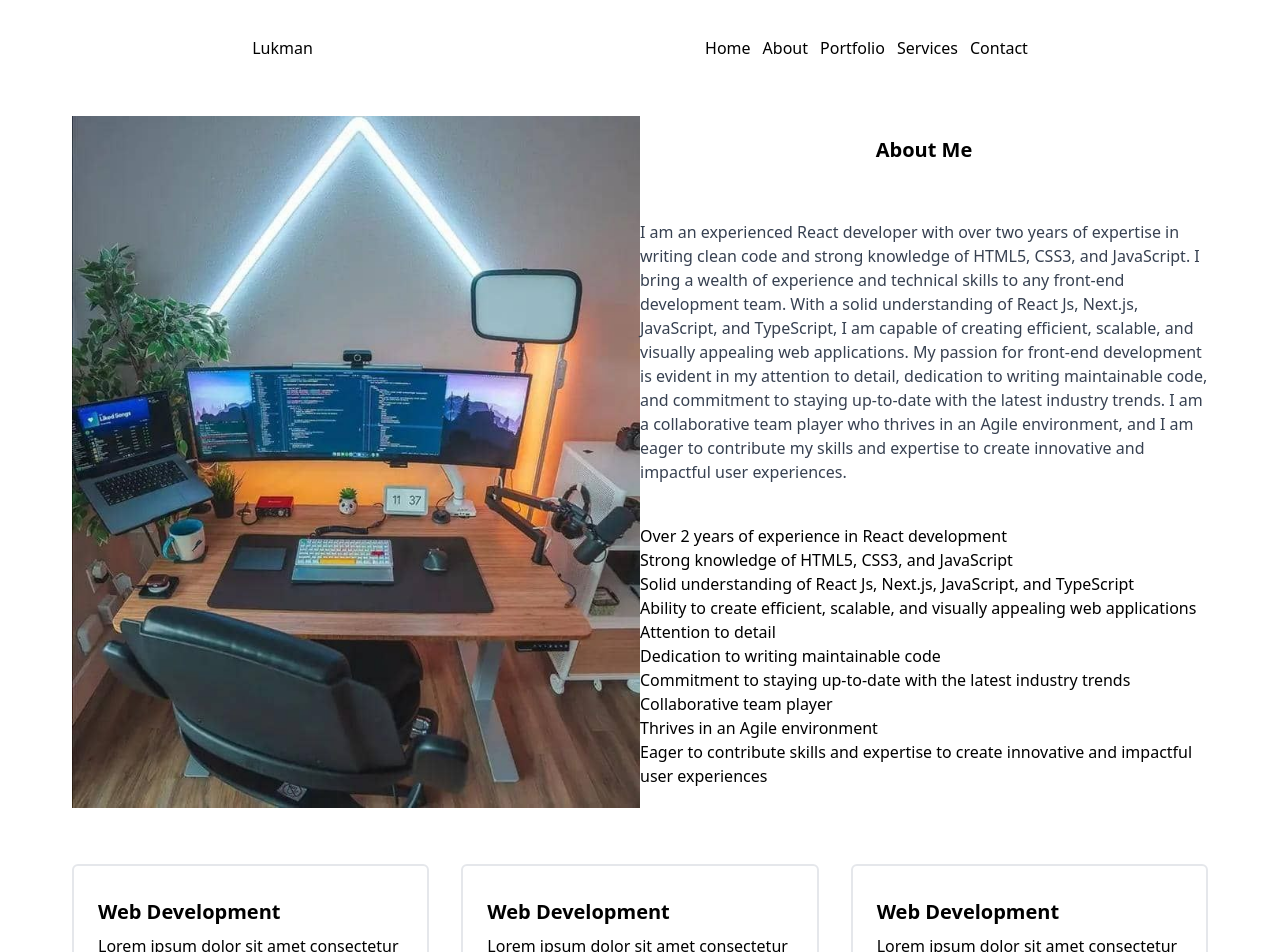
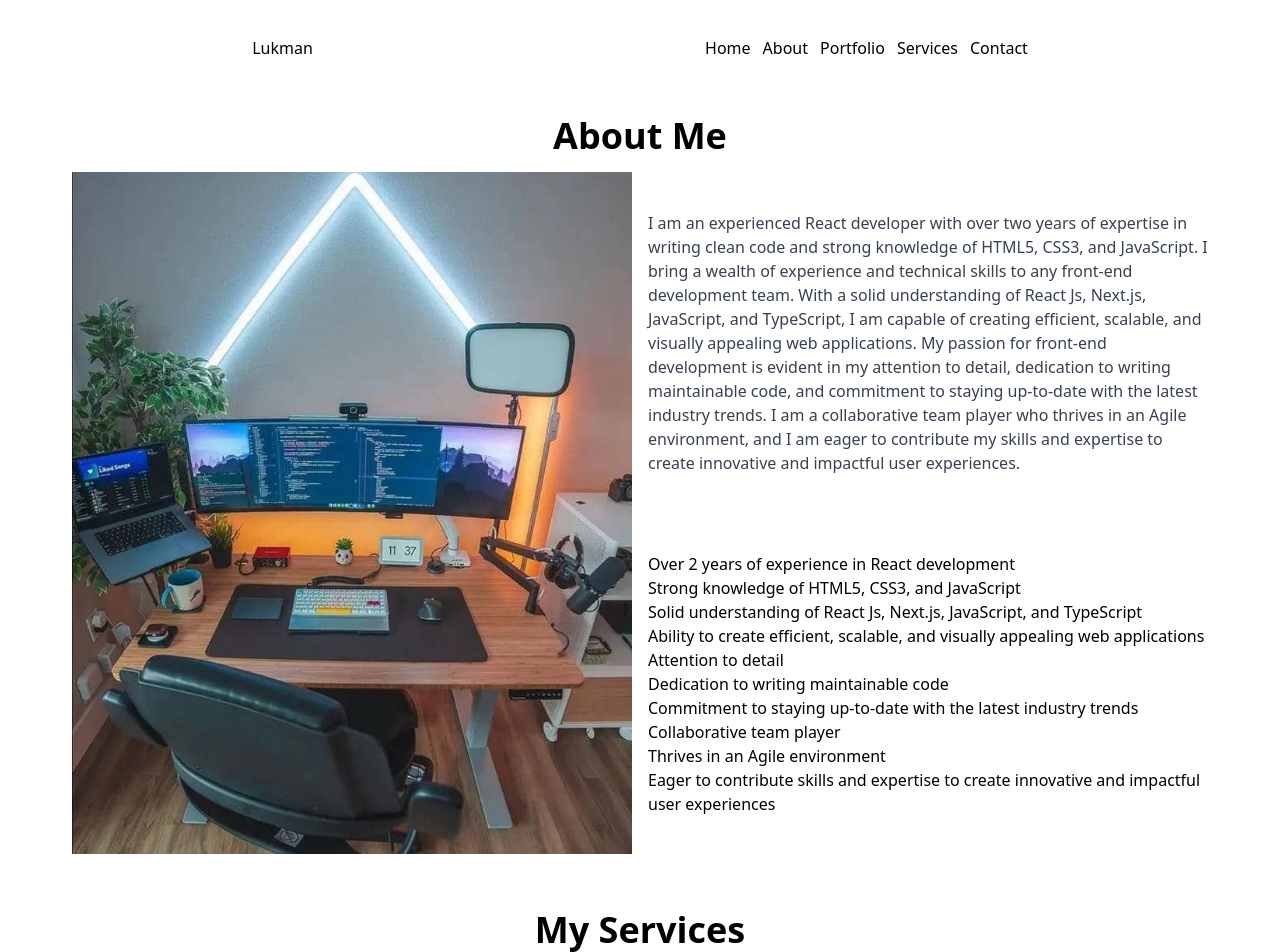
Before and after one commit to Lukman10a/myportfolio, a Next.js app: page / in a window 1280 px wide. Shown: the part 20-972 px from the top of the page. Built offline with nearby package versions, Linux system fonts and the light colour scheme.

Commit message:
createb the service page

```diff
--- a/components/about.js
+++ b/components/about.js
@@ -4,10 +4,10 @@ import about_img from "../public/about_img.jpg";
 const About = () => {
   return (
     <div className="m-4">
-      <div className="sm:grid-cols-2 grid grid-cols-1 ">
+      <h1 className="text-center text-4xl font-semibold mb-4">About Me</h1>
+      <div className="sm:grid-cols-2 grid grid-cols-1 gap-4">
         <Image src={about_img} width={600} />
         <div className="grid place-items-center">
-          <h1 className="text-center text-xl font-semibold mb-4">About Me</h1>
           <p className="text-gray-700">
             I am an experienced React developer with over two years of expertise
             in writing clean code and strong knowledge of HTML5, CSS3, and
--- a/components/services.js
+++ b/components/services.js
@@ -16,9 +16,12 @@ const Services = () => {
   });
 
   return (
-    <div className="grid grid-cols-1 sm:grid-cols-3 m-4 gap-8">
-      {serviceDetails}
-    </div>
+    <>
+      <h1 className="text-center text-4xl font-semibold mb-4">My Services</h1>
+      <div className="grid grid-cols-1 sm:grid-cols-3 m-4 gap-8">
+        {serviceDetails}
+      </div>
+    </>
   );
 };
 
--- a/pages/index.js
+++ b/pages/index.js
@@ -4,7 +4,7 @@ import Services from "@/components/services";
 
 export default function Home() {
   return (
-    <main className="p-10 m-4 space-y-14">
+    <main className="sm:p-10 sm:m-4 p-4 m-2 space-y-14">
       <NavBar />
       <About />
       <Services />
```
